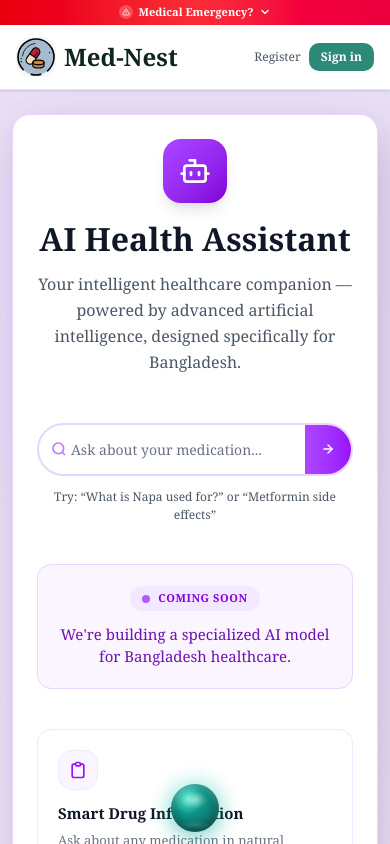
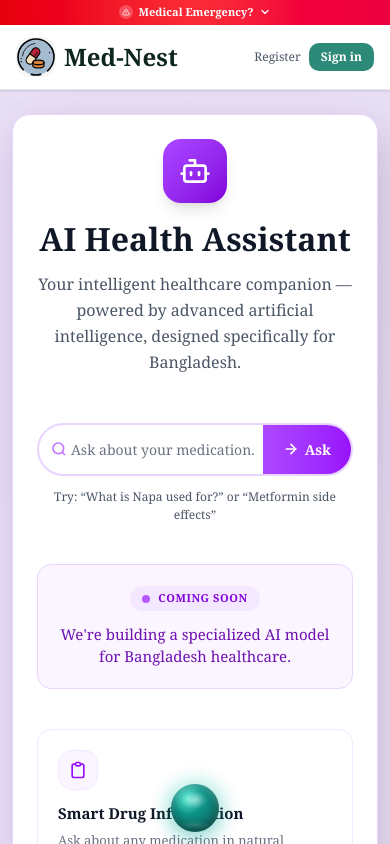
Before and after one commit to qilaro/Med-Nest, a Next.js app in the folder frontend/: page /ai-assistant in a window 390 px wide. Shown: the top 844 px of the page. Built offline with nearby package versions, Linux system fonts and the light colour scheme; a web font is replaced by a local one.

Commit message:
fix: bigger ask button on mobile

```diff
--- a/frontend/app/ai-assistant/page.tsx
+++ b/frontend/app/ai-assistant/page.tsx
@@ -39,9 +39,9 @@ export default function AiAssistantPage() {
                   className="w-full bg-transparent border-0 pl-8 sm:pl-12 pr-2 sm:pr-4 py-3.5 sm:py-4 text-[14px] sm:text-[16px] outline-none text-gray-800 placeholder:text-gray-500 placeholder:truncate"
                 />
               </div>
-              <button type="button" className="shrink-0 px-4 sm:px-7 bg-gradient-to-r from-purple-500 to-purple-600 hover:from-purple-600 hover:to-purple-700 text-white font-bold text-[13px] sm:text-[14px] transition-all cursor-pointer flex items-center gap-1 sm:gap-2">
-                <svg width="14" height="14" viewBox="0 0 24 24" fill="none" stroke="currentColor" strokeWidth="2.5" strokeLinecap="round" strokeLinejoin="round"><path d="M5 12h14"/><path d="m12 5 7 7-7 7"/></svg>
-                <span className="hidden sm:inline">Ask</span>
+              <button type="button" className="shrink-0 px-5 sm:px-7 bg-gradient-to-r from-purple-500 to-purple-600 hover:from-purple-600 hover:to-purple-700 text-white font-bold text-[14px] transition-all cursor-pointer flex items-center gap-1.5 sm:gap-2">
+                <svg width="16" height="16" viewBox="0 0 24 24" fill="none" stroke="currentColor" strokeWidth="2.5" strokeLinecap="round" strokeLinejoin="round"><path d="M5 12h14"/><path d="m12 5 7 7-7 7"/></svg>
+                Ask
               </button>
             </div>
             <p className="text-[12px] sm:text-[13px] text-gray-600 font-medium text-center mt-3">Try: &ldquo;What is Napa used for?&rdquo; or &ldquo;Metformin side effects&rdquo;</p>
```
